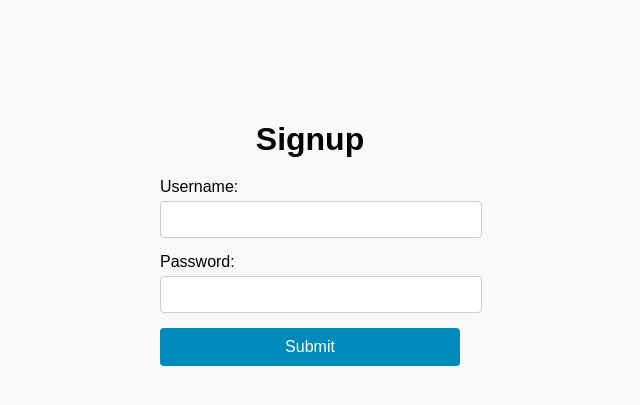
After one commit to JoshuaChou10/GradeGenius, a Flask app: page /signup in a window 1280 px wide. The commit adds this page. Shown: the top 405 px of the page, without its empty margins (330-970 px from the left). Run offline with Flask 3, Linux system fonts and the light colour scheme.

Commit message:
Started user sign up functionality

```diff
--- a/app.py
+++ b/app.py
@@ -1,15 +1,17 @@
 from flask import Flask
 from config import Config
+from flask_session import Session
 
 
 app = Flask(__name__)
 app.config.from_object(Config)
+Session(app)
 
 from models import db  # Import models after defining app
 db.init_app(app)  # Initialize db with app
 from routes import *
-with app.app_context():
-    db.create_all()
+# with app.app_context():
+#     db.create_all()
 
 if __name__ == '__main__':
     app.run()
--- a/config.py
+++ b/config.py
@@ -1,5 +1,11 @@
 import os
+from flask_session import Session
 
 class Config:
     SECRET_KEY = os.urandom(16).hex()
     SQLALCHEMY_DATABASE_URI = 'sqlite:///site.db'
+    SESSION_TYPE = 'filesystem'  # Specifies the type of session interface to use
+    SESSION_PERMANENT = False  # If True, makes the session last indefinitely. Default is 31 days
+    SESSION_USE_SIGNER = True  # Helps protect the user's session cookie
+    SESSION_KEY_PREFIX = 'my_app:'  # Prefix for the session cookie name, to avoid conflicts
+    SESSION_FILE_DIR = 'session_data'
--- a/models.py
+++ b/models.py
@@ -2,6 +2,8 @@ from flask_sqlalchemy import SQLAlchemy
 from datetime import datetime
 db = SQLAlchemy()
 class User(db.Model):
+    username=db.Column(db.String, nullable=False)
+    password=db.Column(db.String,nullable=False)
     id = db.Column(db.Integer, primary_key=True)
     courses = db.relationship('Course', backref='user', lazy=True)
     GPA = db.Column(db.Float, nullable=True)  # GPA is usually a float, not an integer
--- a/routes.py
+++ b/routes.py
@@ -1,4 +1,6 @@
 from flask import session, request, redirect, url_for, render_template,Flask,flash
+
+from flask_bcrypt import Bcrypt
 from sqlalchemy import asc
 import math
 import uuid
@@ -9,6 +11,7 @@ from flask import session
 from app import db
 
  # Method to calculate days remaining for the course to end
+bcrypt = Bcrypt(app)
 
 
 @app.route('/')
@@ -18,7 +21,7 @@ def index():
 @app.route('/dashboard')
 def dashboard():
     if 'user_id' in session:
-        courses = Course.query.all()
+        courses = Course(user_id=session['user_id']).all()
     else:
         courses = session.get('temporary_courses',[])
     return render_template('dashboard.html', courses=courses)
@@ -29,13 +32,13 @@ def dashboard():
 @app.route('/course/<int:course_id>')
 def course_details(course_id):
     course=None
-    time_left = "N/A"
+    time_left = 0
     if 'user_id' in session:
         course = Course.query.get(course_id)
         if not course:
             return redirect(url_for('dashboard'))
         days_left=course.days_remaining()
-        time_left = f"{math.floor(days_left/30)} months and {days_left%30} days left"
+        time_left = days_left
     else:
         for c in session['temporary_courses']:
             if c['id'] == course_id:
@@ -56,8 +59,6 @@ def create_course():
         # Extract the course data from the form
         course_name = request.form.get('course_name')
           # Check if a course with that name already exists
-
-
         course_code = request.form.get('course_code')
         end_date_str= request.form.get('end_date')
         end_date = datetime.strptime(end_date_str, '%Y-%m-%d')  # Assuming end_date is in 'YYYY-MM-DD' format
@@ -76,7 +77,15 @@ def create_course():
         # If the user is logged in, store the course in the database
         if 'user_id' in session:
             user_id = session['user_id']
-            new_course = Course(name=course_name, code=course_code, end_date=end_date, goal=goal, user_id=user_id)
+            new_course = Course(user_id=user_id,
+                                code=course_code,
+                                name=course_name,
+                                end_date=end_date,
+                                starting_grade=grade,
+                                starting_marks=total_marks,
+                                grade=grade,
+                                total_marks=total_marks,
+                                goal=goal)
             db.session.add(new_course)
             db.session.commit()
             return redirect(url_for('course_details', course_id=new_course.id))
@@ -131,14 +140,15 @@ def add_assessment(course_id):
         if 'user_id' in session:
             # Add the assessment to the database if the user is logged in
             user_id = session['user_id']
-            course = Course.query.filter_by(user_id=user_id, course_id=course_id)
+            course = Course.query.filter_by(id=course_id,user_id=user_id).first()
 
             if course:
-
-                new_assessment = Assessment(name, date, earned,total,course_id=course.id)
+                new_assessment = Assessment(name=name, date=date, earned=earned,total=total,course_id=course_id)
                 db.session.add(new_assessment)
                 db.session.commit()
-                course.update_mark(earned,total)
+                total_earned = (course.grade/100)*course.total_marks
+                course.total_marks = course.total_marks + total
+                course.grade = ((total_earned + earned)/course.total_marks)*100
             else:
                 flash('Course not found', 'danger')
                 return redirect(url_for('dashboard'))  # Or wherever you want to redirect to
@@ -166,34 +176,64 @@ def add_assessment(course_id):
 
 
 
-@app.route('/signup', methods=['POST'])
+@app.route('/signup', methods=['POST', 'GET'])
 def signup():
-    # ... user registration logic ...
+    if request.method == 'POST':
+        username = request.form.get('username')
+        password = request.form.get('password')
 
-    if 'temporary_courses' in session:
-        temp_courses_data = session['temporary_courses']
-        for course_data in temp_courses_data:
-            temp_course = Course(name=course_data['name'], code=course_data['code'], user_id=new_user.id)
-            db.session.add(temp_course)
-            db.session.flush()  # to get an ID for the new course before committing
-            for assessment_data in course_data['assessments']:
-                new_assessment = Assessment(name=assessment_data['name'], mark=assessment_data['mark'], course_id=temp_course.id)
-                db.session.add(new_assessment)
-            db.session.commit()
-        session.pop('temporary_courses', None)
+        # Check if a user with this username already exists
+        existing_user = User.query.filter_by(username=username).first()
 
-    return redirect(url_for('dashboard'))
+        if existing_user:
+            flash('This username is already taken. Please choose another one.', 'danger')
+            return redirect(url_for('signup'))
+
+        # Hash the password here before storing (use Werkzeug or bcrypt). I'll skip that for simplicity now.
+        hashed_password = bcrypt.generate_password_hash(password).decode('utf-8')
+        new_user = User(username=username, password=hashed_password,GPA=0,goal=0)
+        db.session.add(new_user)
+        db.session.commit()
+
+        session['user_id'] = str(new_user.id)
+
+        # Handling temporary courses for the newly registered user
+        if 'temporary_courses' in session:
+            temp_courses_data = session['temporary_courses']
+            for course_data in temp_courses_data:
+                temp_course = Course(name=course_data['name'], code=course_data['code'], user_id=new_user.id)
+                db.session.add(temp_course)
+                db.session.flush()  # to get an ID for the new course before committing
+                for assessment_data in course_data['assessments']:
+                    new_assessment = Assessment(name=assessment_data['name'], date=assessment_data['date'], earned=assessment_data['earned'], total=assessment_data['total'], course_id=temp_course.id)
+                    db.session.add(new_assessment)
+                db.session.commit()
+            session.pop('temporary_courses', None)
+
+        return redirect(url_for('dashboard'))
+    return render_template('signup.html')
 
 
-@app.route('/login', methods=['POST'])
+@app.route('/login', methods=['POST', 'GET'])
 def login():
-    # ... authentication logic ...
+    if request.method == 'POST':
+        username = request.form.get('username')
+        password = request.form.get('password')
 
-    # Let's assume the user was successfully authenticated and is stored in the variable `user`
-    if user_authenticated:
-        session['user_id'] = user.id  # Store the logged-in user's ID in the session
+        # Authenticate the user using the provided credentials
+        user = User.query.filter_by(username=username).first()
 
-    return redirect(url_for('index'))
+        # Verify password (assuming you have a hashed password stored)
+        if user and bcrypt.check_password_hash(user.password, password):
+            session['user_id'] = user.id
+            flash('Logged in successfully!', 'success')
+            return redirect(url_for('dashboard'))
+        else:
+            flash('Invalid username or password. Please try again.', 'danger')
+            return redirect(url_for('login'))
+
+    return render_template('login.html')
+
 
 @app.route('/logout')
 def logout():
--- /dev/null
+++ b/static/css/signup.css
@@ -0,0 +1,49 @@
+body {
+    font-family: Arial, sans-serif;
+    background-color: #f9f9f9;
+    margin: 0;
+    padding: 0;
+}
+
+.container {
+    width: 300px;
+    margin: auto;
+    padding-top: 100px;
+}
+
+h1 {
+    text-align: center;
+    margin-bottom: 20px;
+}
+
+.form-group {
+    margin-bottom: 15px;
+}
+
+label {
+    display: block;
+    margin-bottom: 5px;
+}
+
+input {
+    width: 100%;
+    padding: 10px;
+    border: 1px solid #ccc;
+    border-radius: 4px;
+}
+
+button {
+    display: block;
+    width: 100%;
+    padding: 10px;
+    border: none;
+    border-radius: 4px;
+    background-color: #008CBA;
+    color: white;
+    font-size: 16px;
+    cursor: pointer;
+}
+
+button:hover {
+    background-color: #005f5f;
+}
--- a/templates/course_details.html
+++ b/templates/course_details.html
@@ -46,7 +46,7 @@
             <div class="section-header">
                 <h2>Course Information</h2>
                 <a href="{{ url_for('add_assessment', course_id=course.id) }}" class="add-btn">+ Add Assessment</a>
-                <a href="{{ url_for('add_assessment', course_id=course.id) }}" class="add-btn">+ Add Grade Section</a>
+                <!-- <a href="{{ url_for('add_assessment', course_id=course.id) }}" class="add-btn">+ Add Grade Section</a> -->
             </div>
 
             <div class="info-grid">
--- a/templates/dashboard.html
+++ b/templates/dashboard.html
@@ -42,4 +42,5 @@
         <p>&copy; 2023 Courses Dashboard. All rights reserved.</p>
     </footer>
 </body>
+
 </html>
--- /dev/null
+++ b/templates/signup.html
@@ -0,0 +1,35 @@
+<!DOCTYPE html>
+<html lang="en">
+<head>
+    <meta charset="UTF-8">
+    <meta name="viewport" content="width=device-width, initial-scale=1.0">
+    <title>Signup</title>
+    <link rel="stylesheet" href="{{ url_for('static', filename='css/signup.css') }}">
+</head>
+<body>
+    <div class="flash-messages">
+        {% with messages = get_flashed_messages(with_categories=true) %}
+            {% if messages %}
+                {% for category, message in messages %}
+                    <div class="flash-message {{ category }}">{{ message }}</div>
+                {% endfor %}
+            {% endif %}
+        {% endwith %}
+    </div>
+<div class="container">
+    <h1>Signup</h1>
+    <form action="/signup" method="post">
+        <div class="form-group">
+            <label for="username">Username:</label>
+            <input type="text" id="username" name="username" required>
+        </div>
+        <div class="form-group">
+            <label for="password">Password:</label>
+            <input type="password" id="password" name="password" required>
+        </div>
+        <button type="submit">Submit</button>
+    </form>
+</div>
+
+</body>
+</html>
```
Also changed, not shown: static/css/dashboard.css (+0 -42 lines), static/css/details.css (+28 -2 lines), static/css/globals.css (+43 -0 lines), instance/site.db, 3 other files.
